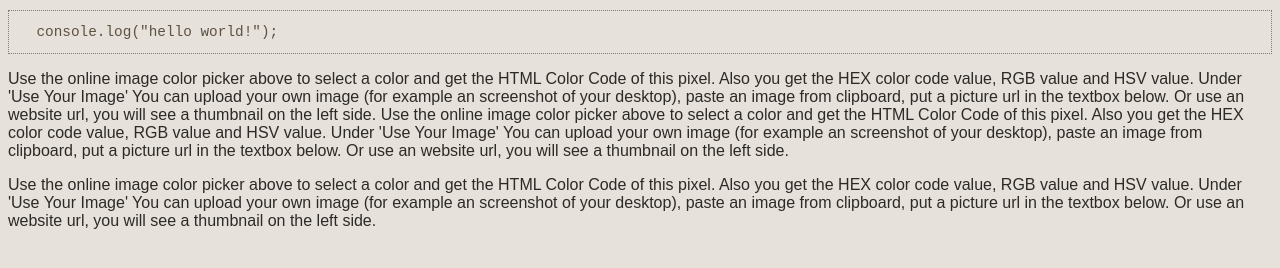
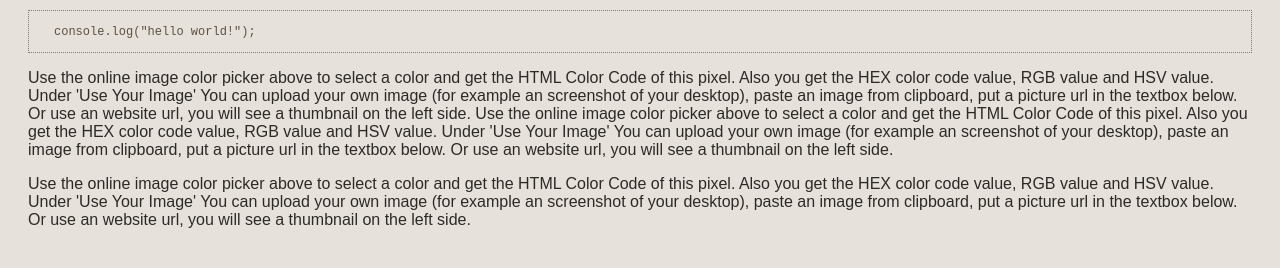
Before and after one commit to 2Seph/blooog, an Eleventy site: page src/posts/study1.md in a window 1280 px wide. Shown: the part 504-772 px from the top of the page. Built offline with nearby package versions, Linux system fonts and the light colour scheme; Eleventy itself is replaced by a stand-in of ours; code samples lack their colours; files that its build step writes are made by us from their sources.

Commit message:
paddings

```diff
--- a/public/style.css
+++ b/public/style.css
@@ -8,6 +8,7 @@ body {
     color: #2c2a27;
     word-break: break-word;
     overflow-wrap: break-word;
+    padding: 0 20px;
 }
 #space {
     height:70px;
@@ -43,7 +44,7 @@ pre {
     border: 1px dotted rgb(133, 123, 108);
 }
 code {
-    font-size: 0.9rem;
+    font-size: 12px;
     word-break: break-word;
     color: #5d5142;
 }
--- a/src/style.css
+++ b/src/style.css
@@ -8,6 +8,7 @@ body {
     color: #2c2a27;
     word-break: break-word;
     overflow-wrap: break-word;
+    padding: 0 20px;
 }
 #space {
     height:70px;
@@ -43,7 +44,7 @@ pre {
     border: 1px dotted rgb(133, 123, 108);
 }
 code {
-    font-size: 0.9rem;
+    font-size: 12px;
     word-break: break-word;
     color: #5d5142;
 }
```
